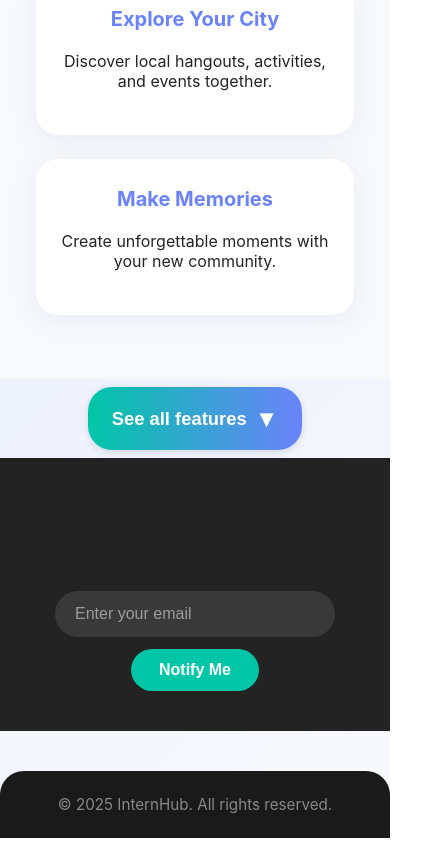
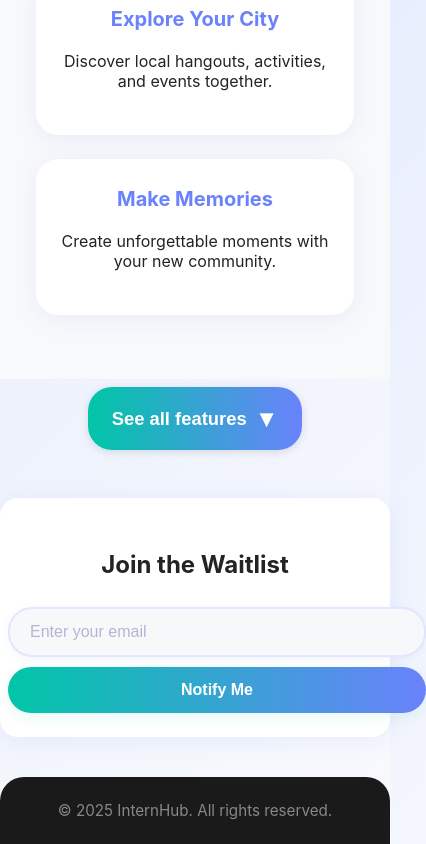
Before and after one commit to rish7585/InternHub, a React (Create React App) app: page / in a window 390 px wide. Shown: the part 733-1577 px from the top of the page, 426 px wide, since content can reach past the window. Built offline with nearby package versions, Linux system fonts and the light colour scheme.

Commit message:
Update App.css

```diff
--- a/src/App.css
+++ b/src/App.css
@@ -317,37 +317,43 @@ h1 {
 
 .waitlist {
   padding: 60px 20px 40px 20px;
-  background: #232323;
+  background: #fff;
+  border-radius: 32px;
+  box-shadow: 0 4px 24px rgba(106,130,251,0.10);
+  max-width: 500px;
+  margin: 3rem auto 0 auto;
+  text-align: center;
 }
 
 .waitlist-form {
-  margin-top: 24px;
+  margin-top: 28px;
   display: flex;
   justify-content: center;
-  gap: 12px;
+  gap: 14px;
   flex-wrap: wrap;
 }
 
 .waitlist-form input[type="email"] {
-  padding: 12px 18px;
+  padding: 14px 20px;
   border-radius: 24px;
-  border: 2px solid transparent;
+  border: 2px solid #e0e7ff;
   font-size: 1rem;
   width: 240px;
   outline: none;
-  background: rgba(255, 255, 255, 0.1);
-  color: #fff;
-  transition: all 0.3s ease;
+  background: #f7f8fa;
+  color: #232323;
+  transition: border-color 0.3s, box-shadow 0.3s;
+  box-shadow: 0 2px 8px rgba(106,130,251,0.07);
 }
 
 .waitlist-form input[type="email"]:focus {
-  border-color: #00c6a7;
-  background: rgba(255, 255, 255, 0.15);
-  box-shadow: 0 0 0 4px rgba(0, 198, 167, 0.1);
+  border-color: #6a82fb;
+  background: #fff;
+  box-shadow: 0 0 0 4px rgba(106,130,251,0.10);
 }
 
 .waitlist-form input[type="email"]::placeholder {
-  color: rgba(255, 255, 255, 0.5);
+  color: #b0b8d1;
 }
 
 .waitlist-form button {
@@ -355,19 +361,36 @@ h1 {
   align-items: center;
   justify-content: center;
   min-width: 120px;
-  padding: 12px 28px;
+  padding: 14px 32px;
   border-radius: 24px;
   border: none;
-  background: #00c6a7;
+  background: linear-gradient(90deg, #00c6a7 0%, #6a82fb 100%);
   color: #fff;
   font-size: 1rem;
-  font-weight: 600;
+  font-weight: 700;
   cursor: pointer;
-  transition: all 0.3s ease;
+  transition: background 0.2s, transform 0.2s, box-shadow 0.2s;
+  box-shadow: 0 4px 16px rgba(0,198,167,0.10);
 }
 .waitlist-form button:hover:not(:disabled) {
-  transform: translateY(-2px);
-  box-shadow: 0 4px 12px rgba(0, 0, 0, 0.2);
+  background: linear-gradient(90deg, #6a82fb 0%, #00c6a7 100%);
+  transform: translateY(-2px) scale(1.04);
+  box-shadow: 0 8px 24px rgba(0,198,167,0.13);
+}
+
+@media (max-width: 700px) {
+  .waitlist {
+    padding: 32px 8px 24px 8px;
+    border-radius: 18px;
+  }
+  .waitlist-form input[type="email"] {
+    width: 100%;
+    min-width: 0;
+  }
+  .waitlist-form {
+    flex-direction: column;
+    gap: 10px;
+  }
 }
 
 footer {
```
